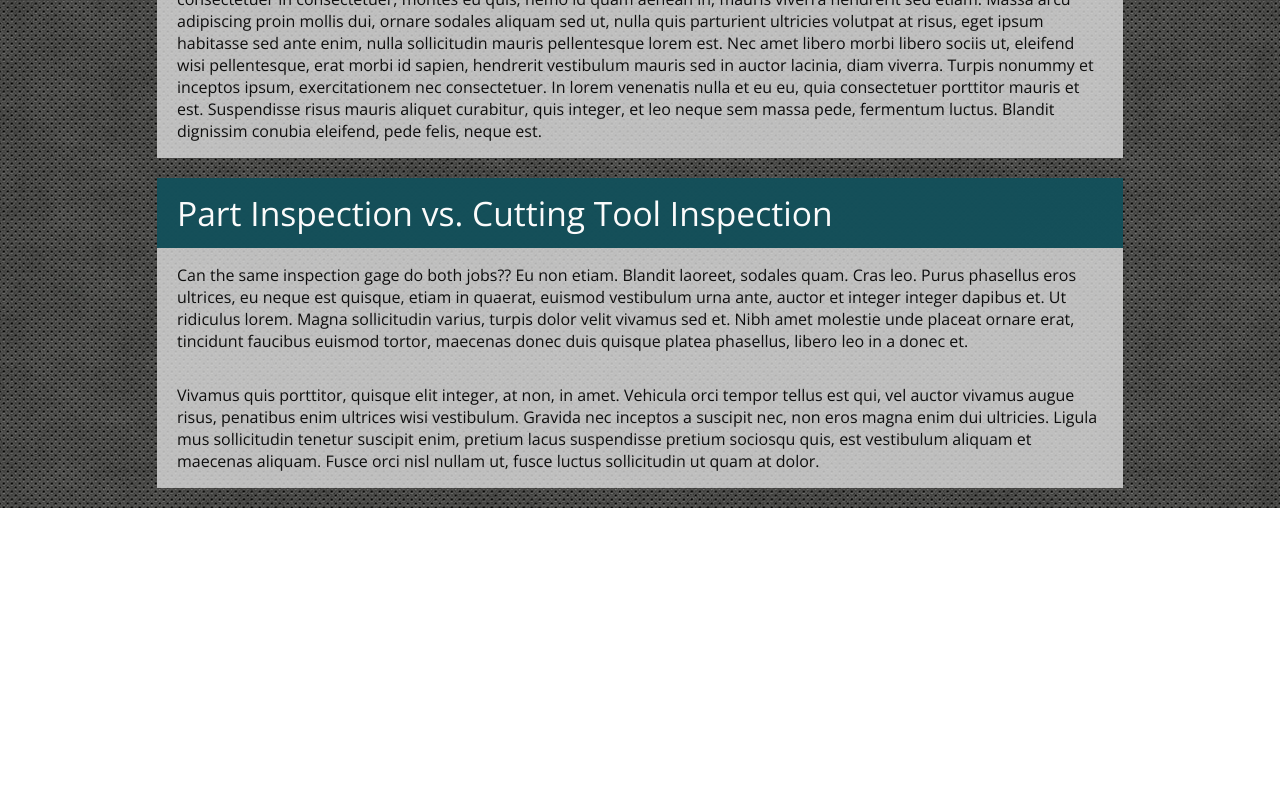
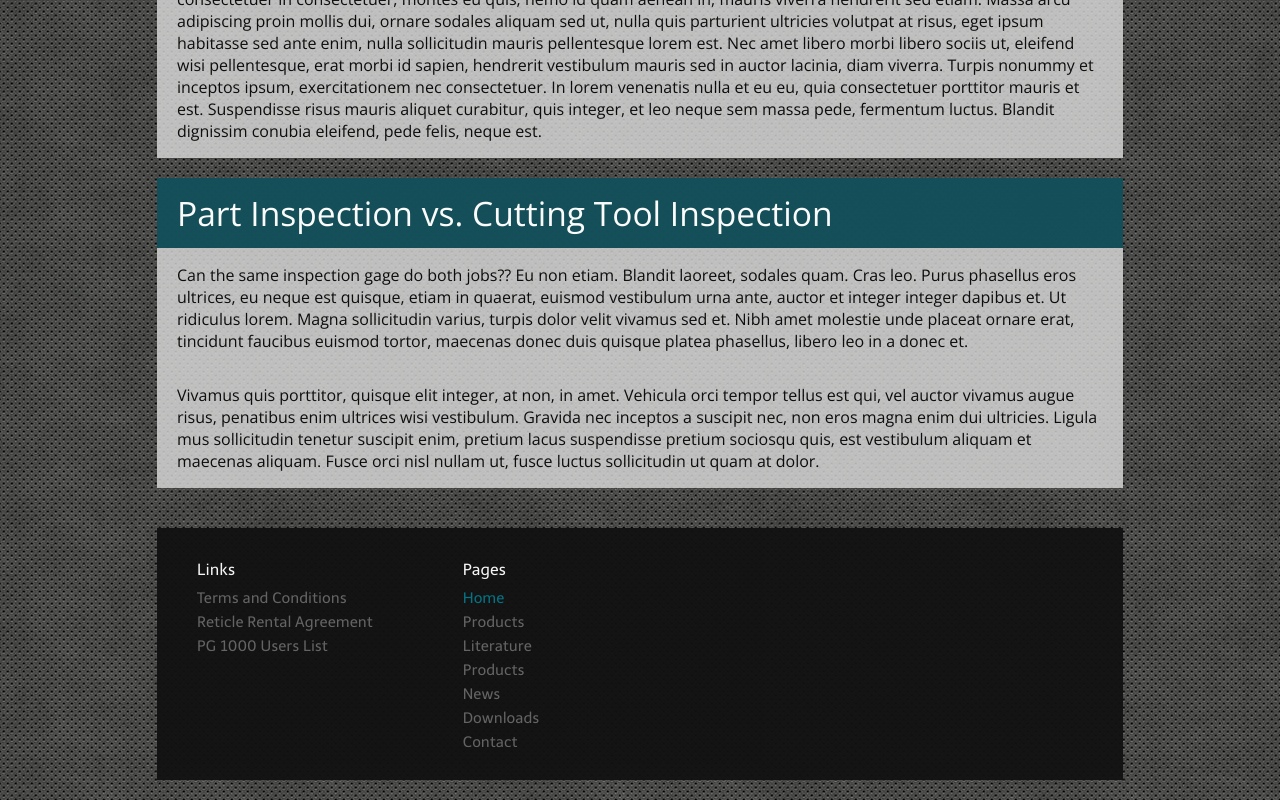
Before and after one commit to mkzzn/eurotech, a plain HTML site: page index.html in a window 1280 px wide. Shown: the part 762-1562 px from the top of the page. Before the commit the page ends 1270 px from the top, so only its background shows below. Drawn offline with nearby package versions, Linux system fonts and the light colour scheme; a web font is replaced by a local one.

Commit message:
more design tweaks, building page layout

```diff
--- a/css/primary.css
+++ b/css/primary.css
@@ -50,7 +50,7 @@ body {
       }
 
     #header {
-        text-align: center;
+        text-align: left;
         padding: 0;
     }
 
@@ -109,6 +109,43 @@ body {
             font-family: 'Telex', sans-serif;
         }
 
+    #footer {
+        font-family: "Open Sans", sans-serif;
+        color: white;
+        background: #111;
+        margin: 40px 0 0 0;
+        padding: 26px 40px;
+        opacity: 0.95;
+        line-height: 1.5em;
+    }
+
+      #footer h4 {
+          margin: 4px 0;
+          font-size: 16px;
+          font-family: "Telex", sans-serif;
+          font-weight: normal;
+      }
+
+      .footer-links {
+          width: 30%;
+          float: left;
+      }
+
+        .footer-links a {
+            font-size: 15px;
+            font-family: "Telex", sans-serif;
+            display: block;
+            color: #666;
+            text-decoration: none;
+        }
+
+        .footer-links a.active {
+          color: #007689;
+        }
+
+        .footer-links a.active:hover, .footer-links a:hover {
+          color: #0096AE;
+        }
 
 .clear {
     clear: both;
--- a/index.html
+++ b/index.html
@@ -81,6 +81,29 @@
 Vivamus quis porttitor, quisque elit integer, at non, in amet. Vehicula orci tempor tellus est qui, vel auctor vivamus augue risus, penatibus enim ultrices wisi vestibulum. Gravida nec inceptos a suscipit nec, non eros magna enim dui ultricies. Ligula mus sollicitudin tenetur suscipit enim, pretium lacus suspendisse pretium sociosqu quis, est vestibulum aliquam et maecenas aliquam. Fusce orci nisl nullam ut, fusce luctus sollicitudin ut quam at dolor.
         </p>
       </div>
+
+      <div id="footer">
+        <div class="footer-links">
+          <h4>Links</h4>
+          <a href="terms.html">Terms and Conditions</a>
+          <a href="rental_agreement.html">Reticle Rental Agreement</a>
+          <a href="users_list.html">PG 1000 Users List</a>
+        </div>
+
+        <div class="footer-links">
+          <h4>Pages</h4>
+          <a href="/" class="active">Home</a>
+          <a href="products.html">Products</a>
+          <a href="literature.html">Literature</a>
+          <a href="products.html">Products</a>
+          <a href="news.html">News</a>
+          <a href="downloads.html">Downloads</a>
+          <a href="contact.html">Contact</a>
+        </div>
+
+        <div class="clear"></div>
+      </div>
+      <div class="clear"></div>
 	  </div>
   </body>
 </html>
```
